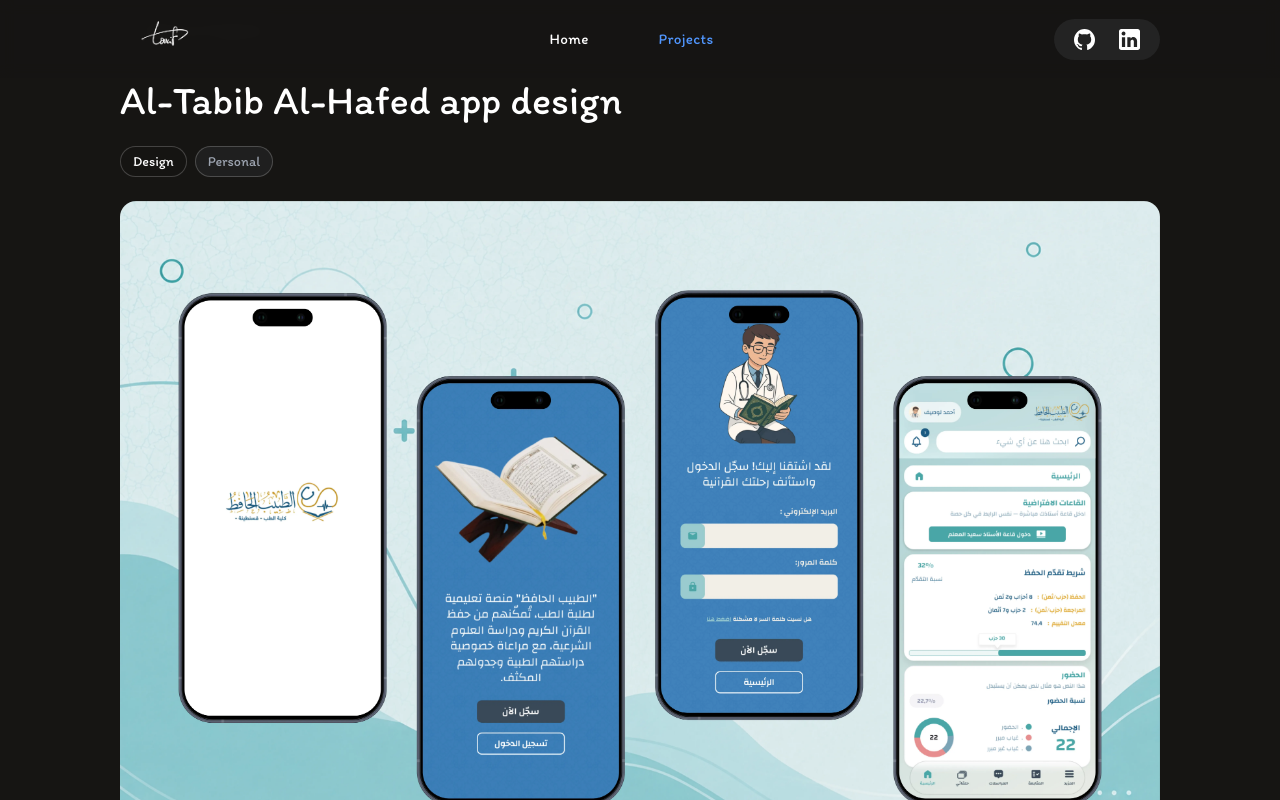
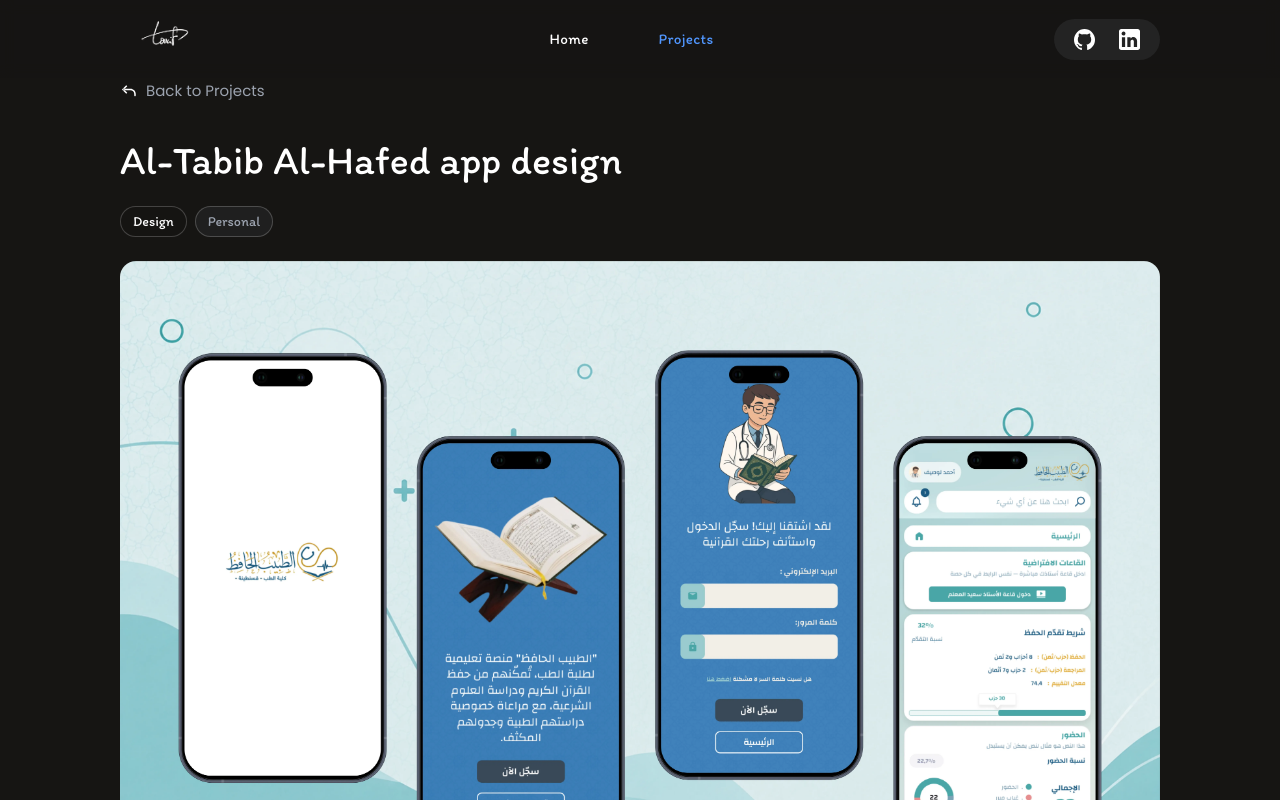
Before and after one commit to lo-ucif/lo__ucif-portfolio, a React (Vite) app: page /projects/1 in a window 1280 px wide. Shown: the top 800 px of the page. Built offline with nearby package versions, Linux system fonts and the light colour scheme; a web font is replaced by a local one.

Commit message:
return button update

```diff
--- a/src/pages/ProjectDetail.tsx
+++ b/src/pages/ProjectDetail.tsx
@@ -9,21 +9,21 @@ import {
   HackathonIcon,
 } from "../constants/Icon";
 
-const ArrowLeftIcon = (props: SVGProps<SVGSVGElement>) => (
+const ReturnIcon = (props: SVGProps<SVGSVGElement>) => (
   <svg
     xmlns="http://www.w3.org/2000/svg"
-    width="20"
-    height="20"
-    viewBox="0 0 24 24"
+    width="26"
+    height="26"
+    viewBox="0 0 26 26"
     fill="none"
-    stroke="currentColor"
-    strokeWidth="2"
-    strokeLinecap="round"
-    strokeLinejoin="round"
     {...props}
   >
-    <path d="M19 12H5" />
-    <path d="m12 19-7-7 7-7" />
+    <path
+      fillRule="evenodd"
+      clipRule="evenodd"
+      d="M4.33333 10.8333L3.56742 11.5993L2.8015 10.8333L3.56742 10.0674L4.33333 10.8333ZM22.75 19.5C22.75 19.7873 22.6359 20.0629 22.4327 20.266C22.2295 20.4692 21.954 20.5833 21.6667 20.5833C21.3793 20.5833 21.1038 20.4692 20.9006 20.266C20.6975 20.0629 20.5833 19.7873 20.5833 19.5H22.75ZM8.98408 17.0159L3.56742 11.5993L5.09925 10.0674L10.5159 15.4841L8.98408 17.0159ZM3.56742 10.0674L8.98408 4.65076L10.5159 6.18259L5.09925 11.5993L3.56742 10.0674ZM4.33333 9.75001H15.1667V11.9167H4.33333V9.75001ZM22.75 17.3333V19.5H20.5833V17.3333H22.75ZM15.1667 9.75001C17.1779 9.75001 19.1067 10.549 20.5289 11.9711C21.951 13.3933 22.75 15.3221 22.75 17.3333H20.5833C20.5833 15.8968 20.0127 14.519 18.9968 13.5032C17.981 12.4874 16.6033 11.9167 15.1667 11.9167V9.75001Z"
+      fill="white"
+    />
   </svg>
 );
 
@@ -110,18 +110,19 @@ export default function ProjectDetail() {
   }
 
   return (
-    <div className="flex flex-col items-center min-h-screen bg-[#161513] px-5 pb-20 pt-5 text-white sm:px-10 lg:px-20">
+    <div className="flex flex-col items-center min-h-screen bg-[#161513] px-5 pb-20 pt-20 text-white sm:px-10 lg:px-20">
       <div className="flex flex-col w-full gap-6 max-w-260">
         <motion.div
           initial={{ opacity: 0, y: -10 }}
           animate={{ opacity: 1, y: 0 }}
           transition={{ duration: 0.5, ease: easeOut }}
+          className="w-full"
         >
           <Link
             to="/projects"
             className="inline-flex items-center gap-2 font-['Poppins'] text-[15px] text-[#9CA3AF] transition-colors duration-300 hover:text-white"
           >
-            <ArrowLeftIcon width={18} height={18} />
+            <ReturnIcon width={18} height={18} />
             Back to Projects
           </Link>
         </motion.div>
```
